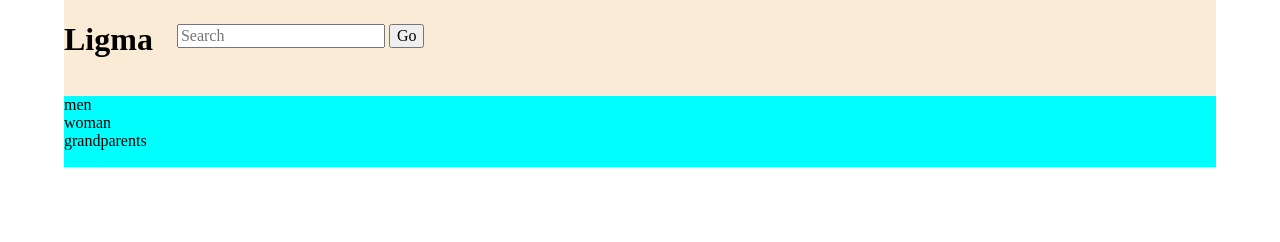
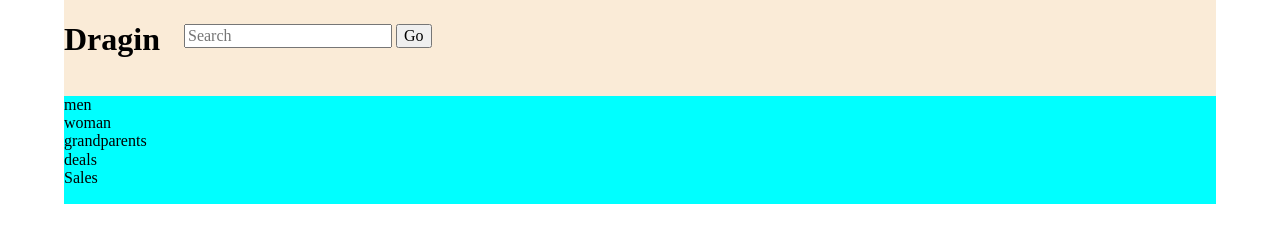
Before and after one commit to gunner6969/salmon-cookies, a website: page index.html in a window 1280 px wide. Drawn offline with Linux system fonts and the light colour scheme; a web font is replaced by a local one.

```diff
--- a/index.html
+++ b/index.html
@@ -13,7 +13,7 @@
     <div id="container">
         <header>
             <div id="logo-search" class="clearfix">
-                <h1>Ligma</h1>
+                <h1>Dragin</h1>
                 <form id="search">
                      <input type="text" placeholder="Search">
                     <input type= "button" value="Go">
@@ -29,7 +29,8 @@
                     <li>men</li>
                     <li>woman</li>
                     <li>grandparents</li>
-
+                    <li>deals</li>
+                    <li>Sales</li>
 
 
                 </ul>
```
Also changed, not shown: 1 other file.
